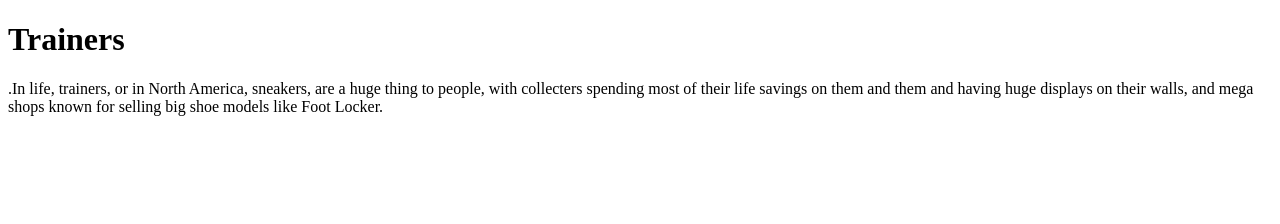
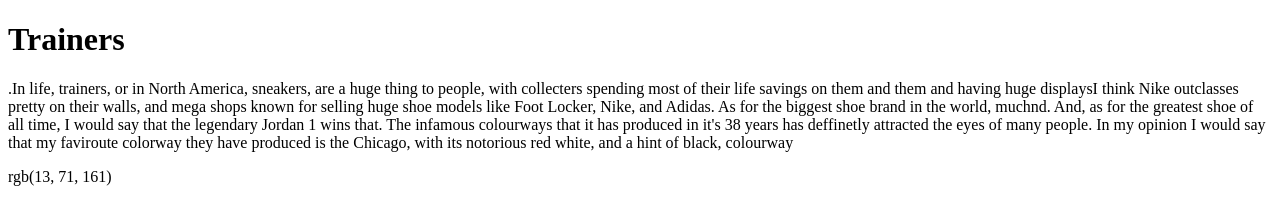
Before and after one commit to es8596/myWebsite, a plain HTML site: page index.html in a window 1280 px wide. Drawn offline with Linux system fonts and the light colour scheme.

Commit message:
Update index.html

```diff
--- a/index.html
+++ b/index.html
@@ -6,8 +6,10 @@
 <body>
 
 <h1>Trainers</h1>
-<p>.In life, trainers, or in North America, sneakers, are a huge thing to people, with collecters spending most of their life savings on them and them and having huge displays
-  on their walls, and mega shops known for selling big shoe models like Foot Locker.</p>
-
+<p>.In life, trainers, or in North America, sneakers, are a huge thing to people, with collecters spending most of their life savings on them and them and having huge displaysI think Nike outclasses pretty
+  on their walls, and mega shops known for selling huge shoe models like Foot Locker, Nike, and Adidas. As for the biggest shoe brand in the world, muchnd. And, as for the greatest shoe of all time, I would say that the legendary Jordan 1 wins that. The infamous colourways that it has produced in it's 38 years has
+  deffinetly attracted the eyes of many people. In my opinion I would say that my faviroute colorway they have produced is the Chicago, with its notorious red white, and a hint of black,
+  colourway</p>
 </body>
+rgb(13, 71, 161)
 </html>
```
